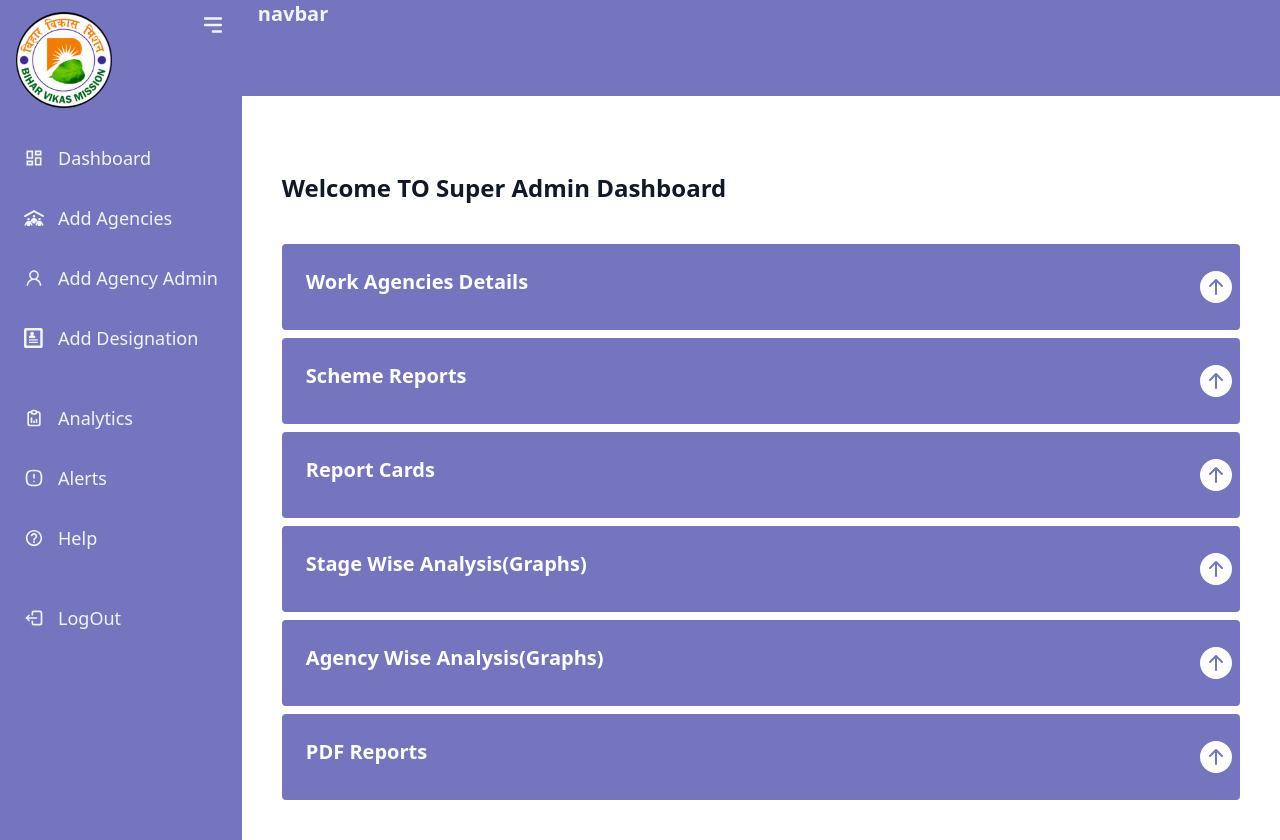
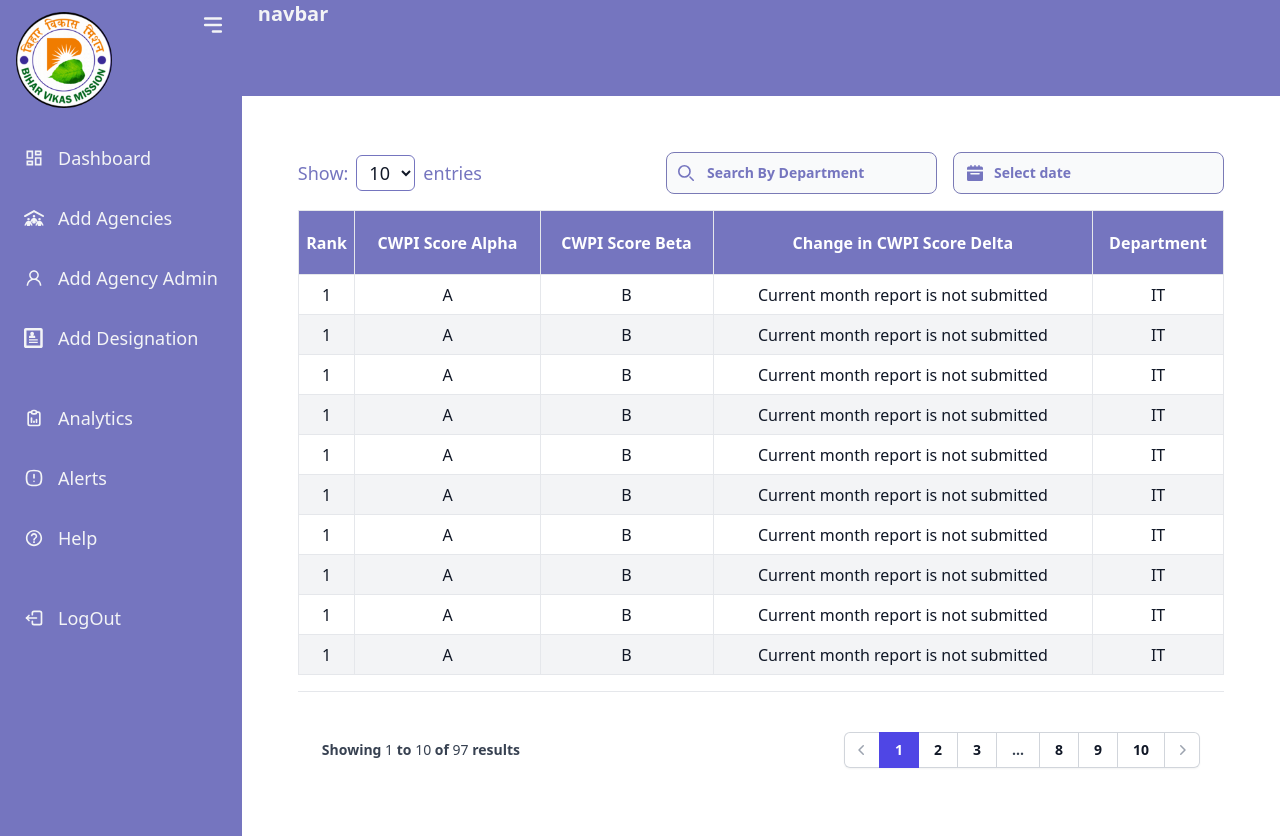
Before and after one commit to echo-shivi/CWPI, a React (Create React App) app: page / in a window 1280 px wide. Built offline with nearby package versions, Linux system fonts and the light colour scheme.

Commit message:
Ui  of cwpiReport

```diff
--- a/src/components/Atom/DatePIcker.jsx
+++ b/src/components/Atom/DatePIcker.jsx
@@ -5,7 +5,7 @@ const DatePicker = () => {
     <div className="relative max-w-sm">
       <div className="absolute inset-y-0 start-0 flex items-center ps-3.5 pointer-events-none">
         <svg
-          className="w-4 h-4 text-gray-500 dark:text-gray-400"
+          className="w-4 h-4 text-[#7575bf] border-[#7a7ab6]"
           aria-hidden="true"
           xmlns="http://www.w3.org/2000/svg"
           fill="currentColor"
@@ -16,7 +16,7 @@ const DatePicker = () => {
       </div>
       <input
         type="text"
-        className="bg-gray-50 border border-gray-300 text-gray-900 text-sm rounded-lg focus:ring-blue-500 focus:border-blue-500 block w-full ps-10 p-2.5 dark:bg-gray-700 dark:border-gray-600 dark:placeholder-gray-400 dark:text-white dark:focus:ring-blue-500 dark:focus:border-blue-500"
+        className="bg-gray-50 border text-[#7575bf] border-[#7a7ab6]  text-sm rounded-lg focus:ring-blue-500 focus:border-blue-500 block w-full ps-10 p-2.5 placeholder-[#7575bf] "
         placeholder="Select date"
       />
     </div>
--- a/src/components/Atom/Pagination.jsx
+++ b/src/components/Atom/Pagination.jsx
@@ -8,7 +8,7 @@ const items = [
 
 export default function Example() {
   return (
-    <div className="flex items-center justify-between border-t border-gray-200 bg-white px-4 py-3 sm:px-6">
+    <div className="flex items-center border-t justify-between pt-10 border-gray-200 bg-white px-4 py-3 sm:px-6">
       <div className="flex flex-1 justify-between sm:hidden">
         <a
           href="#"
@@ -31,7 +31,7 @@ export default function Example() {
           </p>
         </div>
         <div>
-          <nav className="isolate inline-flex -space-x-px rounded-md shadow-sm" aria-label="Pagination">
+          <nav className="isolate inline-flex -space-x-px  rounded-md shadow-sm" aria-label="Pagination">
             <a
               href="#"
               className="relative inline-flex items-center rounded-l-md px-2 py-2 text-gray-400 ring-1 ring-inset ring-gray-300 hover:bg-gray-50 focus:z-20 focus:outline-offset-0"
@@ -39,7 +39,6 @@ export default function Example() {
               <span className="sr-only">Previous</span>
               <ChevronLeftIcon className="h-5 w-5" aria-hidden="true" />
             </a>
-            {/* Current: "z-10 bg-indigo-600 text-white focus-visible:outline focus-visible:outline-2 focus-visible:outline-offset-2 focus-visible:outline-indigo-600", Default: "text-gray-900 ring-1 ring-inset ring-gray-300 hover:bg-gray-50 focus:outline-offset-0" */}
             <a
               href="#"
               aria-current="page"
--- a/src/components/Atom/SearchBar.jsx
+++ b/src/components/Atom/SearchBar.jsx
@@ -9,7 +9,7 @@ const SearchForm = () => {
       <div className="relative">
         <div className="absolute inset-y-0 start-0 flex items-center ps-3 pointer-events-none">
           <svg
-            className="w-4 h-4 text-gray-500 dark:text-gray-400"
+            className="w-4 h-4 text-[#7575bf] "
             aria-hidden="true"
             xmlns="http://www.w3.org/2000/svg"
             fill="none"
@@ -27,16 +27,11 @@ const SearchForm = () => {
         <input
           type="search"
           id="default-search"
-          className="block w-full p-4 ps-10 text-sm text-gray-900 border border-gray-300 rounded-lg bg-gray-50 focus:ring-blue-500 focus:border-blue-500 dark:bg-gray-700 dark:border-gray-600 dark:placeholder-gray-400 dark:text-white dark:focus:ring-blue-500 dark:focus:border-blue-500"
-          placeholder="Search Mockups, Logos..."
+        className="block w-full p-2.5 ps-10 text-sm  border text-[#7575bf] border-[#7a7ab6] rounded-lg bg-gray-50 placeholder-[#7575bf] focus:ring-purple-500 focus:border-purple-500 "
+          placeholder="Search By Department "
           required
         />
-        <button
-          type="submit"
-          className="text-white absolute end-2.5 bottom-2.5 bg-blue-700 hover:bg-blue-800 focus:ring-4 focus:outline-none focus:ring-blue-300 font-medium rounded-lg text-sm px-4 py-2 dark:bg-blue-600 dark:hover:bg-blue-700 dark:focus:ring-blue-800"
-        >
-          Search
-        </button>
+
       </div>
     </form>
   );
--- a/src/components/Home.jsx
+++ b/src/components/Home.jsx
@@ -11,7 +11,7 @@ const Home = () => {
       <div className="mx-0 text-xl w-full text-gray-900 font-semibold flex flex-col">
         <Navbar />
         <div className=" p-10">
-          <Dashboard />
+          <CWPI />
         </div>
       </div>
     </section>
--- /dev/null
+++ b/src/components/Widgets/Dashboard/PdfReport/CwpiReport.jsx
@@ -0,0 +1,122 @@
+import React, { useState } from 'react';
+import DatePicker from '../../../Atom/DatePIcker';
+import SearchForm from '../../../Atom/SearchBar';
+import Pagination from '../../../Atom/Pagination';
+
+const dummyData = [
+  { rank: 1, cwpiScoreAlpha: 'A', cwpiScoreBeta: 'B', data: 'Current month report is not submitted', department: 'IT' },
+  { rank: 1, cwpiScoreAlpha: 'A', cwpiScoreBeta: 'B', data: 'Current month report is not submitted', department: 'IT' },
+
+  { rank: 1, cwpiScoreAlpha: 'A', cwpiScoreBeta: 'B', data: 'Current month report is not submitted', department: 'IT' },
+
+  { rank: 1, cwpiScoreAlpha: 'A', cwpiScoreBeta: 'B', data: 'Current month report is not submitted', department: 'IT' },
+
+  { rank: 1, cwpiScoreAlpha: 'A', cwpiScoreBeta: 'B', data: 'Current month report is not submitted', department: 'IT' },
+
+  { rank: 1, cwpiScoreAlpha: 'A', cwpiScoreBeta: 'B', data: 'Current month report is not submitted', department: 'IT' },
+
+  { rank: 1, cwpiScoreAlpha: 'A', cwpiScoreBeta: 'B', data: 'Current month report is not submitted', department: 'IT' },
+
+  { rank: 1, cwpiScoreAlpha: 'A', cwpiScoreBeta: 'B', data: 'Current month report is not submitted', department: 'IT' },
+
+  { rank: 1, cwpiScoreAlpha: 'A', cwpiScoreBeta: 'B', data: 'Current month report is not submitted', department: 'IT' },
+
+  { rank: 1, cwpiScoreAlpha: 'A', cwpiScoreBeta: 'B', data: 'Current month report is not submitted', department: 'IT' },
+
+  { rank: 1, cwpiScoreAlpha: 'A', cwpiScoreBeta: 'B', data: 'Current month report is not submitted', department: 'IT' },
+
+  { rank: 1, cwpiScoreAlpha: 'A', cwpiScoreBeta: 'B', data: 'Current month report is not submitted', department: 'IT' },
+
+  { rank: 1, cwpiScoreAlpha: 'A', cwpiScoreBeta: 'B', data: 'Current month report is not submitted', department: 'IT' },
+
+];
+
+const TableComponent = () => {
+  const [currentPage, setCurrentPage] = useState(1);
+  const [entriesPerPage, setEntriesPerPage] = useState(10);
+  const [searchTerm, setSearchTerm] = useState('');
+
+  const indexOfLastEntry = currentPage * entriesPerPage;
+  const indexOfFirstEntry = indexOfLastEntry - entriesPerPage;
+  const currentEntries = dummyData.slice(indexOfFirstEntry, indexOfLastEntry);
+
+  const handlePageChange = (pageNumber) => {
+    setCurrentPage(pageNumber);
+  };
+
+  const handleEntriesChange = (event) => {
+    setEntriesPerPage(parseInt(event.target.value, 10));
+    setCurrentPage(1);
+  };
+
+  const handleSearch = (event) => {
+    setSearchTerm(event.target.value);
+  };
+
+  const filteredEntries = currentEntries.filter(
+    (entry) =>
+      entry.department.toLowerCase().includes(searchTerm.toLowerCase())
+  );
+
+  return (
+    <div className="container mx-auto p-4">
+      <div className="flex justify-between mb-4">
+        <div className="flex items-center text-lg font-medium bg-white ">
+          <label className="mr-2 text-[#7575bf] ">Show:</label>
+          <select
+            className="px-2 py-1 bg-white rounded-md border border-[#7575bf]"
+            onChange={handleEntriesChange}
+            value={entriesPerPage}
+          >
+            <option value={10} >10</option>
+            <option value={20}>20</option>
+            <option value={30}>30</option>
+          </select>
+          <span className="ml-2 text-[#7575bf]">entries</span>
+        </div>
+        <div className="flex items-center">
+          <div className='px-4'>
+            <SearchForm onChange={handleSearch} />
+
+          </div>
+          <div>
+            <DatePicker />
+
+          </div>
+        </div>
+      </div>
+
+      <table className="table-auto w-full">
+        <thead>
+          <tr>
+            <th className="border h-16 text-base text-center bg-[#7575bf] text-white">Rank</th>
+            <th className="border h-16 text-base text-center bg-[#7575bf] text-white">CWPI Score Alpha</th>
+            <th className="border h-16 text-base text-center bg-[#7575bf] text-white">CWPI Score Beta</th>
+            <th className="border h-16 text-base text-center bg-[#7575bf] text-white">Change in CWPI Score Delta</th>
+            <th className="border h-16 text-base text-center bg-[#7575bf] text-white">Department</th>
+          </tr>
+        </thead>
+        <tbody>
+          {filteredEntries.map((entry, index) => (
+            <tr key={index} className={`${index % 2 === 0 ? 'bg-[#fff]' : 'bg-gray-100'}  h-10 text-base text-center`}>
+              <td className="border font-medium">{entry.rank}</td>
+              <td className="border font-medium">{entry.cwpiScoreAlpha}</td>
+              <td className="border font-medium">{entry.cwpiScoreBeta}</td>
+              <td className="border font-medium">{entry.data}</td>
+              <td className="border font-medium">{entry.department}</td>
+            </tr>
+          ))}
+
+        </tbody>
+
+      </table>
+
+
+      <div className="mt-4">
+        <Pagination onPageChange={handlePageChange} />
+      </div>
+    </div>
+  );
+};
+
+export default TableComponent;
```
